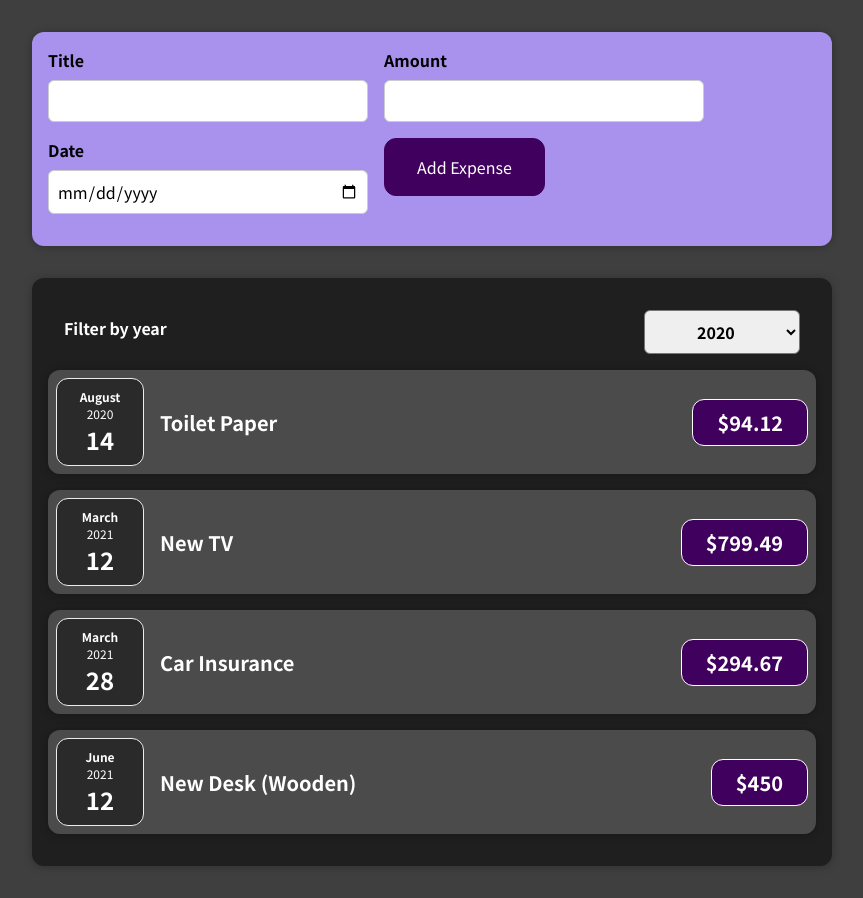
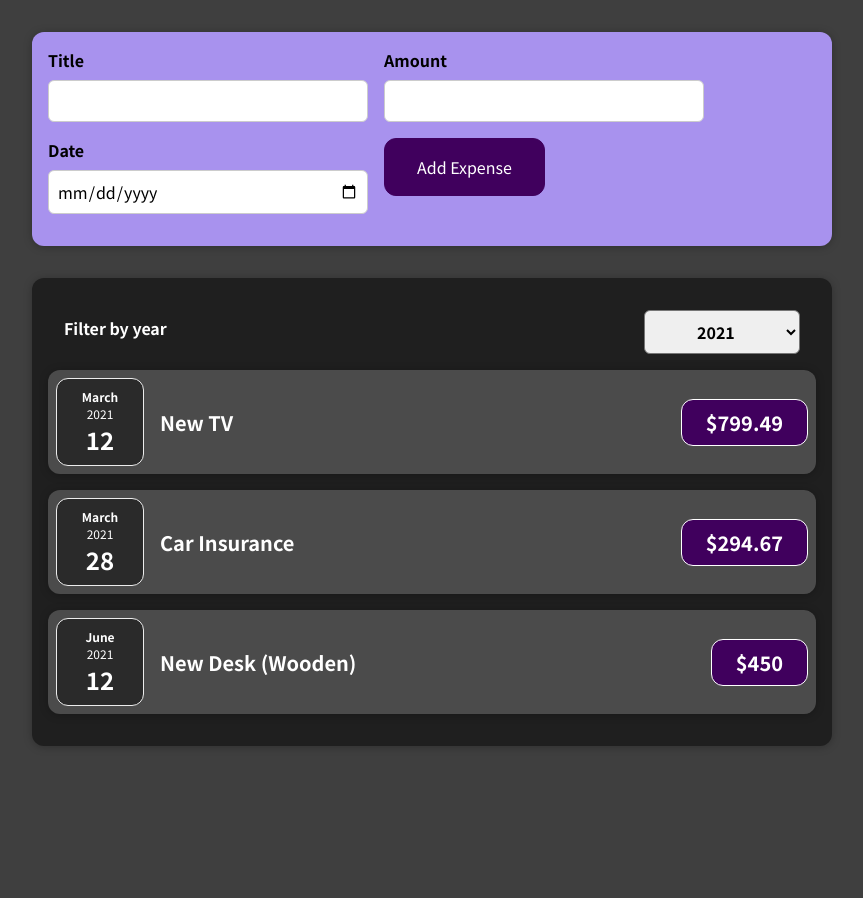
Before and after one commit to Prasadparik/reactjs-expense-app, a React (Create React App) app: page / in a window 1280 px wide. Shown: the whole page, without its empty margins (208-1071 px from the left). After the commit the page ends 800 px from the top, so only its background shows below. Built offline with nearby package versions, Linux system fonts and the light colour scheme.

Commit message:
Conditional Rendering

```diff
--- a/src/components/Expenses.js
+++ b/src/components/Expenses.js
@@ -5,27 +5,45 @@ import "./Expenses.css";
 import ExpensesFilter from "./ExpensesFilter";
 
 function Expenses(props) {
-  const [filteredYear, setFilteredYear] = useState("2020");
+  const [filteredYear, setFilteredYear] = useState("2021");
 
   const filterChangeHandler = (selectedYear) => {
     setFilteredYear(selectedYear);
   };
+  const getYearFromDate = (date) => date.getFullYear();
+  let filterData = props.items.filter(
+    (elem) => getYearFromDate(elem.date) == filteredYear
+  );
+
+  let expensesContent = <p style={{ color: "#fff" }}>No expenses found</p>;
+
+  if (filterData.length > 0) {
+    expensesContent = filterData.map((elem) => {
+      return (
+        <ExpenseItem
+          key={elem.id}
+          title={elem.title}
+          amount={elem.amount}
+          date={elem.date}
+        />
+      );
+    });
+  }
+  console.log("TEST :: ", filterData);
   return (
     <Card className="expenses">
       <ExpensesFilter
         selected={filteredYear}
         onChangeFilter={filterChangeHandler}
       />
-      {props.items.map((elem) => {
-        return (
-          <ExpenseItem
-            key={elem.id}
-            title={elem.title}
-            amount={elem.amount}
-            date={elem.date}
-          />
-        );
-      })}
+      {expensesContent}
+      {filterData.length === 1 ? (
+        <p style={{ color: "#fff" }}>
+          Only single Expense here. Please add more...
+        </p>
+      ) : (
+        <></>
+      )}
     </Card>
   );
 }
```
